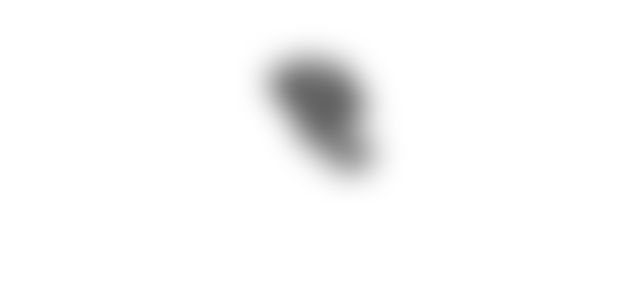
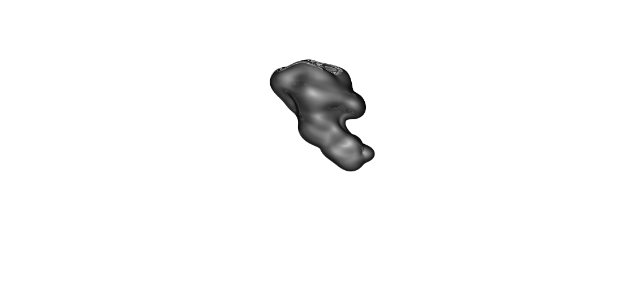
Before and after one commit to Priyansxu/Website, a Next.js app: page /test in a window 1280 px wide. Shown: the top 300 px of the page, without its empty margins (314-954 px from the left). Built offline with nearby package versions, Linux system fonts and the light colour scheme.

Commit message:
Update test.js

```diff
--- a/pages/test.js
+++ b/pages/test.js
@@ -2,12 +2,14 @@ import Image from "next/image";
 import ElementX from "../public/element-x.png";
 export default function Test() {
 return (
-<div className="flex justify-center items-center relative mt-10 blur-lg">
+<div className="relative flex justify-center items-center mt-10">
+  <div className="absolute inset-0 bg-white bg-opacity-50 backdrop-blur-md"></div>
   <Image
     src={ElementX}
     alt="x"
     height={150}
     width={150}
+    className="relative z-10"
   />
 </div>
  );
```
Lines whose indentation alone changed are shown as unchanged.
